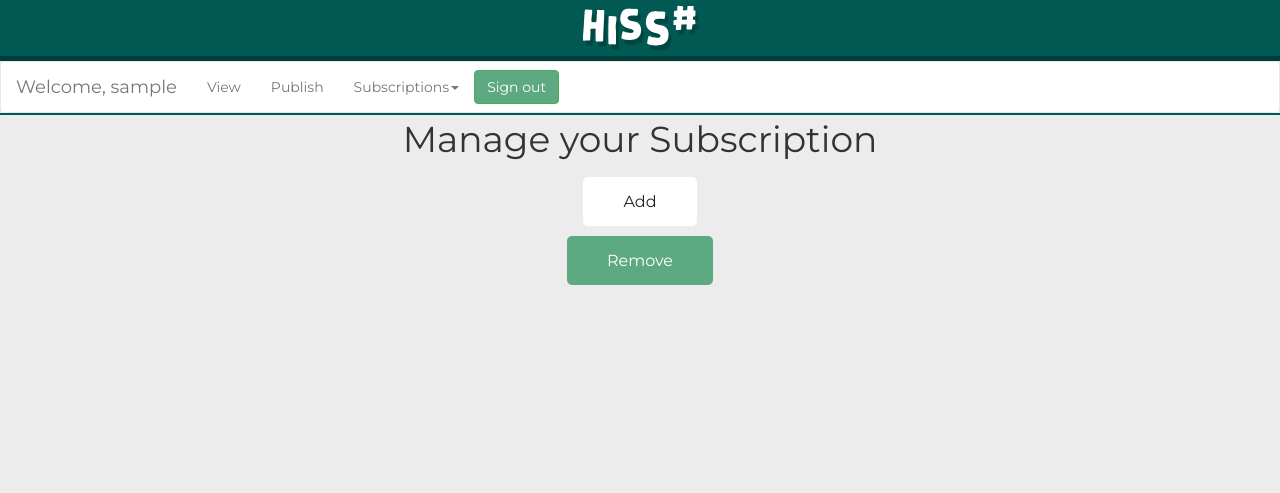
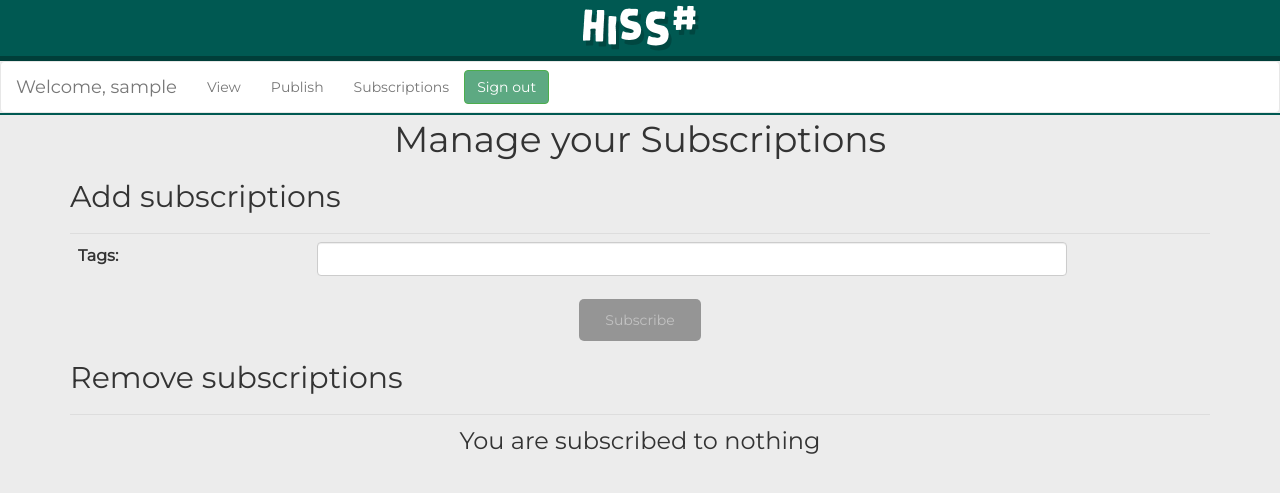
Before and after one commit to gvkalra/hashmail, a Django app: page /subscribe in a window 1280 px wide. Shown: the top 493 px of the page. Run offline with Django 3.2, Linux system fonts and the light colour scheme; the visitor is signed in with stand-in values (Sample User, id 1); data that the repository does not hold is empty; parts of the project's set-up code (start-up, migrations or seed data) failed here and were passed over; some libraries are stand-ins or nearby versions.

Commit message:
css: Merge 'Add/Remove' subscriptions into manage

```diff
--- a/hashapp/static/css/common.css
+++ b/hashapp/static/css/common.css
@@ -112,6 +112,21 @@ p {
     margin: 0;
 }
 
+.transparent-button {
+    background:none;
+    border:0;
+}
+
+#removesubscription .button-white {
+    cursor: initial;
+}
+
+#removesubscription .button-white button {
+    cursor: pointer;
+    margin: 0;
+    padding: 0;
+}
+
 .table tbody tr td {
     vertical-align: middle;
 }
@@ -128,6 +143,12 @@ p {
 
 .progress-bar {
     padding-top: 5px;
+}
+
+.divider-vertical {
+    margin: -3px 6px -3px 6px;
+    border-right: 1px solid #f6f6f6;
+    border-left: 1px solid #e9e9e9;
 }
 
 .button-white {
--- a/hashapp/templates/navbar.html
+++ b/hashapp/templates/navbar.html
@@ -7,14 +7,7 @@
     <ul class="nav navbar-nav">
       <li><a href="/notifications"> View </a></li>
       <li><a href="/publish"> Publish </a></li>
-      <li class="dropdown">
-        <a class="dropdown-toggle" data-toggle="dropdown" href="#">Subscriptions<span class="caret"></span></a>
-        <ul class="dropdown-menu">
-          <li><a href="/subscribe/add">Add</a></li>
-          <li><a href="/subscribe/remove">Remove</a></li>
-          <li><a href="/subscribe">Manage</a></li>
-        </ul>
-      </li>
+      <li><a href="/subscribe"> Subscriptions </a></li>
     </ul>
     <a href="{% url 'auth_logout' %}?next=/" class="btn btn-success navbar-btn button-green">Sign out</a>
   </div>
--- a/hashapp/templates/notifications.html
+++ b/hashapp/templates/notifications.html
@@ -53,7 +53,7 @@
                     <p class="text-muted text-right small"> "{{ image.published_date }}" </p>
                 </div>
                 <div class="caption">
-                    <p> "{{ image.hashtags}}" </p>
+                    <p> "{{image.hashtags}}" </p>
                 </div>
             </div>
         </div>
--- a/hashapp/templates/publish.html
+++ b/hashapp/templates/publish.html
@@ -66,7 +66,7 @@
                     <td colspan="2">{{ image_form.tags.help_text }}</td>
                 </tr>
                 {% endif %}
-                {% if image_form.tags.errors.as_text and image_form.tags.errors.as_text.strip %}
+                {% if image_form.tags.errors.as_text %}
                 <tr>
                     <td colspan="2">{{ image_form.tags.errors.as_text }}</td>
                 </tr>
@@ -80,7 +80,7 @@
                     <td colspan="2">{{ image_form.image.help_text }}</td>
                 </tr>
                 {% endif %}
-                {% if image_form.image.errors.as_text and image_form.image.errors.as_text.strip %}
+                {% if image_form.image.errors.as_text %}
                 <tr class="imagefield">
                     <td colspan="2">{{ image_form.image.errors.as_text }}</td>
                 </tr>
--- a/hashapp/templates/subscribe.html
+++ b/hashapp/templates/subscribe.html
@@ -1,16 +1,70 @@
 {% extends "base.html" %}
 {% load staticfiles %}
 
+{% block head %}
+<script>
+    $(function () {
+        var tagsToSubscribe = $('#newsubscription input[type="text"]');
+        var tagsToUnsubscribe = $('#removesubscription input[type="hidden"]');
+
+        $('#subscribebutton').prop('disabled', true);
+        tagsToSubscribe.keyup(function() {
+            $('#subscribebutton').prop('disabled', !/^((\s*)(#[a-z\d-]{1,30})(,?)(\s*))+$/.test(tagsToSubscribe.val()));
+        });
+    });
+</script>
+{% endblock %}
+
 {% block content %}
-	{% include "navbar.html" %}
-    <div class="container">
-    <div class="welcome">
-      <h1>Manage your Subscription</h1>
-      {% for subscription in current_subscription %}
-		<h3> {{ subscription }} </h3>
-      {% endfor %}
-      <p><a class="button-white btn-xxlg" href="/subscribe/add">Add</a></p>
-      <p><a class="button-green btn-xxlg" href="/subscribe/remove">Remove</a></p>
+{% include "navbar.html" %}
+<div class="container">
+    <h1 class="text-center">Manage your Subscriptions</h1>
+    <div>
+        <h2>Add subscriptions</h2>
+        <form id='newsubscription' action="{% url 'hashapp.views.add_subscription' %}" method="post">
+            {% csrf_token %}
+            <table class="form-group table">
+                <tbody>
+                <tr>
+                    <td><p>{{ subscription_form.tags.label_tag }}</p></td>
+                    <td><p id="tagsfieldparent" class="inputparent">{{ subscription_form.tags }}</p></td>
+                </tr>
+                </tbody>
+            </table>
+            <p id="publish" class="text-center">
+                <button id="subscribebutton" type="submit" class="btn button-green btn-xlg">Subscribe</button>
+            </p>
+        </form>
     </div>
+    <div>
+        <h2>Remove subscriptions</h2>
+        <form id='removesubscription' action="{% url 'hashapp.views.remove_subscription' %}" method="post">
+            {% csrf_token %}
+             <table class="form-group table">
+                <tbody>
+                <tr>
+                    <td>
+                        {% if current_subscription %}
+                            {% for subscription in current_subscription %}
+                            <p class="btn button-white btn-md">
+                                {{ subscription }}
+                                <span class="divider-vertical"></span>
+                                <button class="transparent-button unsubscribebutton"
+                                        type="submit" name="tags" value="{{ subscription }}">
+                                    <span class="glyphicon glyphicon-remove"></span>
+                                </button>
+                            </p>
+                            {% endfor %}
+                        {% else %}
+                            <h3 class="text-center">You are subscribed to nothing</h3>
+                        {% endif %}
+                    </td>
+                </tr>
+                </tbody>
+            </table>
+            <!--<input name="tags" type="hidden" value=""/>-->
+        </form>
+    </div>
+
 </div>
 {% endblock %}
--- a/hashapp/views.py
+++ b/hashapp/views.py
@@ -53,17 +53,8 @@ def add_subscription(request):
                     obj, created = HashTagModel.objects.get_or_create(tag=tag)
                     obj.hashtag_subscription.add(request.user)
                     obj.save()
-            # redirect to a new URL:
-            return HttpResponseRedirect('/subscribe')
 
-    # if a GET (or any other method) we'll create a blank form
-    else:
-        current_subscription = HashTagModel.objects.filter(hashtag_subscription=request.user)
-        subscription_form = SubscriptionForm()
-
-    return render(request, 'subscribe_add.html',
-        {'subscription_form': subscription_form,
-        'current_subscription': current_subscription})
+    return HttpResponseRedirect('/subscribe')
 
 @login_required
 def remove_subscription(request):
@@ -83,22 +74,18 @@ def remove_subscription(request):
                         obj.hashtag_subscription.remove(request.user) # only unlink
                     except ObjectDoesNotExist:
                         pass
-            # redirect to a new URL:
-            return HttpResponseRedirect('/subscribe')
 
-    # if a GET (or any other method) we'll create a blank form
-    else:
-        current_subscription = HashTagModel.objects.filter(hashtag_subscription=request.user)
-        subscription_form = SubscriptionForm()
-
-    return render(request, 'subscribe_remove.html',
-        {'subscription_form': subscription_form,
-        'current_subscription': current_subscription})
+    return HttpResponseRedirect('/subscribe')
 
 @login_required
 def manage_subscription(request):
+
+    subscription_form = SubscriptionForm()
     current_subscription = HashTagModel.objects.filter(hashtag_subscription=request.user)
-    return render(request, 'subscribe.html', {'current_subscription': current_subscription})
+
+    return render(request, 'subscribe.html',
+                  {'subscription_form': subscription_form,
+                   'current_subscription': current_subscription})
 
 @login_required
 def view_notifications(request):
@@ -116,7 +103,7 @@ def publish_result(request):
         image = data['image']
         saved_image, is_new_image = ImageModel.objects.get_or_create(image=image)
         saved_image.image_author.add(request.user)
-        #Saving tags and adding to the Image relationship
+        # Saving tags and adding to the Image relationship
         if len(tags) > 0:
             for tag in tags:
                 obj, created = HashTagModel.objects.get_or_create(tag=tag)
--- a/hashmail/urls.py
+++ b/hashmail/urls.py
@@ -26,8 +26,6 @@ urlpatterns = [
     url(r'^notifications/', hashapp.views.view_notifications),
     url(r'^publish/$', hashapp.views.publish_image),
     url(r'^publish/result', hashapp.views.publish_result, name='publish_result'),
-    url(r'^subscribe/add', hashapp.views.add_subscription),
-    url(r'^subscribe/remove', hashapp.views.remove_subscription),
     url(r'^subscribe', hashapp.views.manage_subscription),
     url(r'^accounts/', include('django.contrib.auth.urls')),
     url(r'^admin/', admin.site.urls),
```
Also changed, not shown: hashapp/templates/registration/signup.html (+5 -5 lines).
